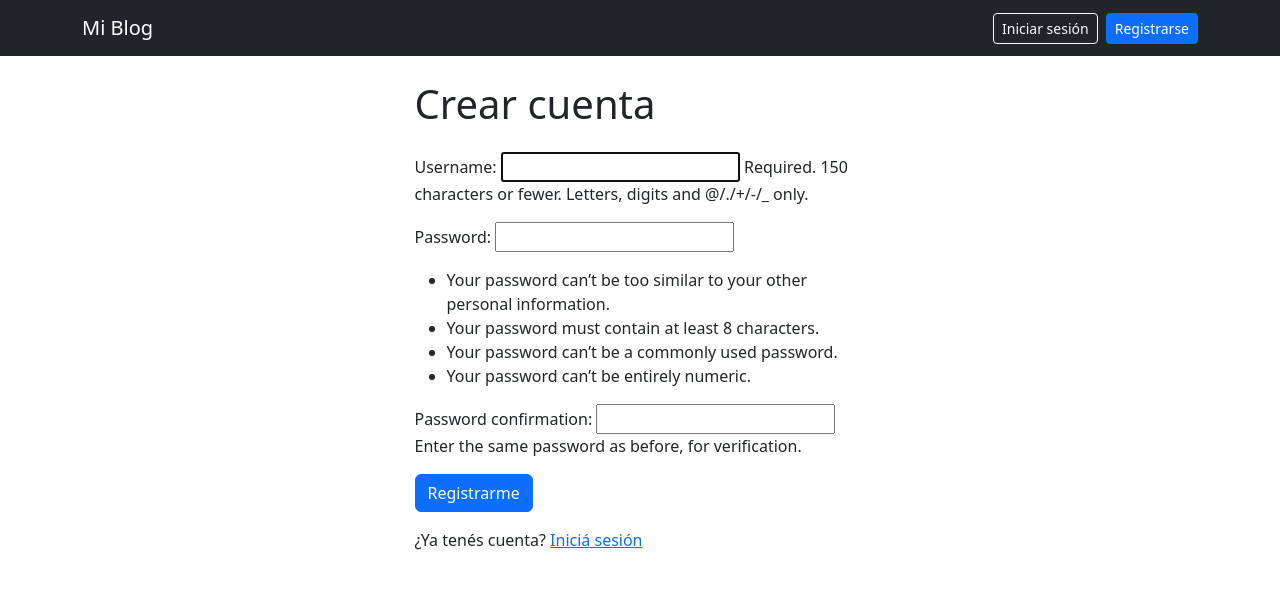
After one commit to Gimenez-thomi/blog-django, a Django app: page /cuentas/registro/ in a window 1280 px wide. The commit adds this page. Shown: the top 589 px of the page. Run offline with Django 5.2, Linux system fonts and the light colour scheme.

Commit message:
Agrega registro, login y logout de usuarios

```diff
--- /dev/null
+++ b/accounts/urls.py
@@ -0,0 +1,16 @@
+from django.contrib.auth import views as auth_views
+from django.urls import path
+
+from . import views
+
+app_name = "accounts"
+
+urlpatterns = [
+    path("registro/", views.RegistroView.as_view(), name="registro"),
+    path(
+        "login/",
+        auth_views.LoginView.as_view(template_name="accounts/login.html"),
+        name="login",
+    ),
+    path("logout/", auth_views.LogoutView.as_view(), name="logout"),
+]
--- a/accounts/views.py
+++ b/accounts/views.py
@@ -1,3 +1,15 @@
-from django.shortcuts import render
+from django.contrib.auth import login
+from django.contrib.auth.forms import UserCreationForm
+from django.urls import reverse_lazy
+from django.views.generic import CreateView
 
-# Create your views here.
+
+class RegistroView(CreateView):
+    form_class = UserCreationForm
+    template_name = "accounts/registro.html"
+    success_url = reverse_lazy("posts:lista")
+
+    def form_valid(self, form):
+        response = super().form_valid(form)
+        login(self.request, self.object)
+        return response
--- a/config/settings.py
+++ b/config/settings.py
@@ -120,6 +120,9 @@ STATIC_URL = 'static/'
 
 MEDIA_URL = "/media/"
 MEDIA_ROOT = BASE_DIR / "media"
+LOGIN_URL = "accounts:login"
+LOGIN_REDIRECT_URL = "posts:lista"
+LOGOUT_REDIRECT_URL = "posts:lista"
 
 # Email
 # https://docs.djangoproject.com/en/6.1/topics/email/#topic-email-configuration
--- a/config/urls.py
+++ b/config/urls.py
@@ -5,7 +5,9 @@ from django.urls import include, path
 
 urlpatterns = [
     path("admin/", admin.site.urls),
+    path("cuentas/", include("accounts.urls")),
     path("", include("posts.urls")),
 ]
+
 if settings.DEBUG:
     urlpatterns += static(settings.MEDIA_URL, document_root=settings.MEDIA_ROOT)
--- /dev/null
+++ b/templates/accounts/registro.html
@@ -0,0 +1,17 @@
+{% extends "base.html" %}
+
+{% block title %}Registro{% endblock %}
+
+{% block content %}
+<div class="row justify-content-center">
+    <div class="col-md-5">
+        <h1 class="mb-4">Crear cuenta</h1>
+        <form method="post">
+            {% csrf_token %}
+            {{ form.as_p }}
+            <button type="submit" class="btn btn-primary">Registrarme</button>
+        </form>
+        <p class="mt-3">¿Ya tenés cuenta? <a href="{% url 'accounts:login' %}">Iniciá sesión</a></p>
+    </div>
+</div>
+{% endblock %}
--- a/templates/base.html
+++ b/templates/base.html
@@ -8,10 +8,22 @@
 </head>
 <body>
     <nav class="navbar navbar-dark bg-dark mb-4">
-        <div class="container">
-            <a class="navbar-brand" href="{% url 'posts:lista' %}">Mi Blog</a>
+    <div class="container">
+        <a class="navbar-brand" href="{% url 'posts:lista' %}">Mi Blog</a>
+        <div class="d-flex align-items-center gap-2">
+            {% if user.is_authenticated %}
+                <span class="text-light">Hola, {{ user.username }}</span>
+                <form method="post" action="{% url 'accounts:logout' %}" class="d-inline">
+                    {% csrf_token %}
+                    <button type="submit" class="btn btn-outline-light btn-sm">Cerrar sesión</button>
+                </form>
+            {% else %}
+                <a class="btn btn-outline-light btn-sm" href="{% url 'accounts:login' %}">Iniciar sesión</a>
+                <a class="btn btn-primary btn-sm" href="{% url 'accounts:registro' %}">Registrarse</a>
+            {% endif %}
         </div>
-    </nav>
+    </div>
+</nav>
     <main class="container">
         {% block content %}{% endblock %}
     </main>
```
Also changed, not shown: templates/accounts/login.html (added, +18 -0 lines).
